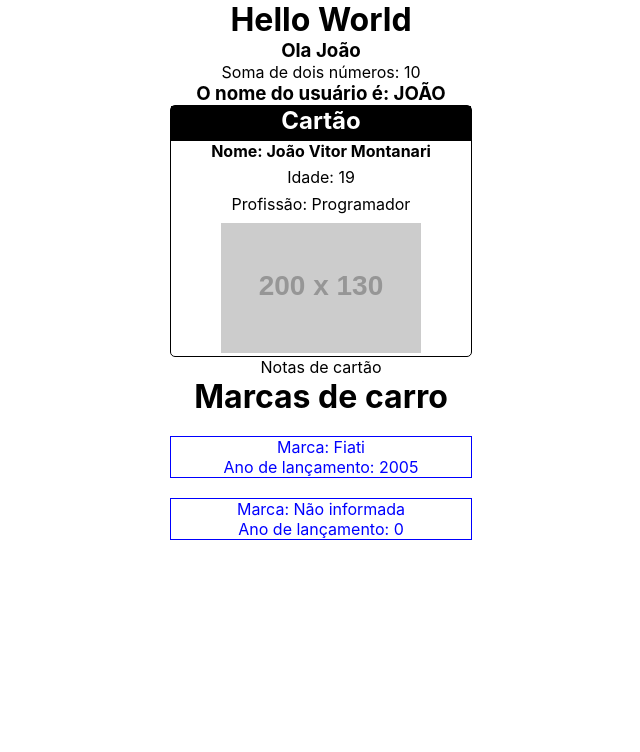
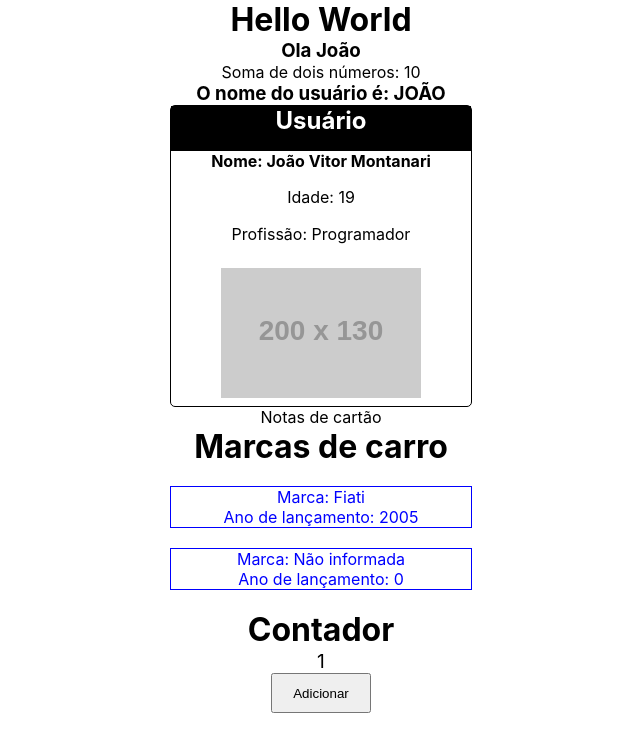
Before and after one commit to joao-montanari/WebDevelopment, a React (Create React App) app: page / in a window 1280 px wide. Shown: the top 752 px of the page, without its empty margins (319-959 px from the left). Built offline with nearby package versions, Linux system fonts and the light colour scheme.

Commit message:
useState

```diff
--- a/src/App.jsx
+++ b/src/App.jsx
@@ -1,6 +1,7 @@
 import './App.css';
 import Card from './components/Card';
 import Carro from './components/Carro';
+import Counter from './components/Counter';
 
 function App() {
   const name = 'João'
@@ -34,6 +35,8 @@ function App() {
         marca = "Fiati"
       />
       <Carro />
+      <h1>Contador</h1>
+      <Counter />
     </div>
   );
 }
--- a/src/components/Card.jsx
+++ b/src/components/Card.jsx
@@ -5,7 +5,7 @@ function Card(props){
     return(
         <>
             <div className={Styles.container}>
-                <h2>Cartão</h2>
+                <h2>Usuário</h2>
                 <h4>Nome: {props.name}</h4>
                 <label>Idade: {props.age}</label>
                 <label>Profissão: {props.profession}</label>
--- /dev/null
+++ b/src/components/Counter.jsx
@@ -0,0 +1,19 @@
+import { useState } from "react"
+import Styles from "./css/Counter.module.css"
+
+function Counter(){
+    const [contador, setCont] = useState(1);
+
+    function addCont(){
+        setCont(contador + 1)
+    }
+
+    return(
+        <div className={Styles.container}>
+            <label>{contador}</label>
+            <button onClick={addCont}>Adicionar</button>
+        </div>
+    )
+}
+
+export default Counter;
--- a/src/components/css/Card.module.css
+++ b/src/components/css/Card.module.css
@@ -1,7 +1,7 @@
 .container{
     margin: auto;
     width: 300px;
-    height: 250px;
+    height: 300px;
     display: grid;
     border-radius: 5px;
     border: 1px solid #000;
--- /dev/null
+++ b/src/components/css/Counter.module.css
@@ -0,0 +1,14 @@
+.container{
+    display: grid;
+    font-size: larger;
+}
+
+.container button{
+    margin: auto;
+    width: 100px;
+    height: 40px;
+}
+
+.container button:hover{
+    cursor: pointer;
+}
```
